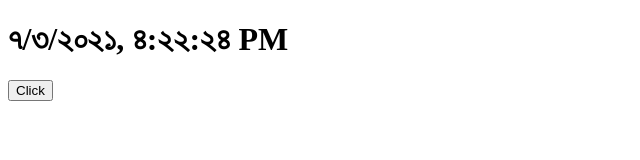
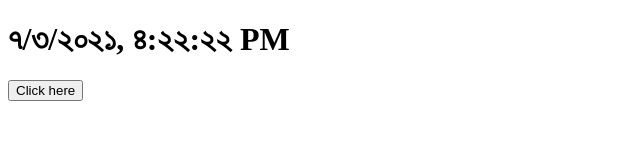
Before and after one commit to asadsanto10/react-basics, a React (Create React App) app: page / in a window 1280 px wide. Shown: the top 160 px of the page, without its empty margins (0-640 px from the left). Built offline with nearby package versions, Linux system fonts and the light colour scheme.

Commit message:
button component added

```diff
--- /dev/null
+++ b/src/component/Button.js
@@ -0,0 +1,23 @@
+import React from 'react';
+
+class Button extends React.Component {
+  shouldComponentUpdate(nextProps) {
+    const { change: currentChange, locale: currentLocale } = this.props;
+    const { change: nextChange, locale: nextLocale } = nextProps;
+    if (currentChange === nextChange && currentLocale === nextLocale) {
+      return false;
+    }
+    return true;
+  }
+
+  render() {
+    const { change, locale } = this.props;
+    return (
+      <button type="button" onClick={() => change(locale)}>
+        Click here
+      </button>
+    );
+  }
+}
+
+export default Button;
--- a/src/component/Clock.js
+++ b/src/component/Clock.js
@@ -1,4 +1,5 @@
 import React from 'react';
+import Button from './Button';
 
 class Clock extends React.Component {
   // constructor(props){
@@ -6,7 +7,7 @@ class Clock extends React.Component {
   // 	this.state = {date: new Date()};
   // }
 
-  state = { date: new Date() };
+  state = { date: new Date(), locale: 'bn-Bd' };
 
   componentDidMount() {
     this.clockTimer = setInterval(() => this.tick(), 1000);
@@ -16,9 +17,11 @@ class Clock extends React.Component {
     clearInterval(this.clockTimer);
   }
 
-  handleclick() {
-    console.log('This is click');
-  }
+  handleclick = (locale) => {
+    this.setState({
+      locale,
+    });
+  };
 
   tick() {
     this.setState({
@@ -27,15 +30,19 @@ class Clock extends React.Component {
   }
 
   render() {
-    const { date } = this.state;
+    const { date, locale } = this.state;
+    let button;
+    if (locale === 'bn-Bd') {
+      button = <Button change={this.handleclick} locale="en-US" />;
+    } else {
+      button = <Button change={this.handleclick} locale="bn-Bd" />;
+    }
     return (
       <div>
         <h1 className="heading">
-          <span>{date.toLocaleString('bn-BD')}</span>
+          <span>{date.toLocaleString(locale)}</span>
         </h1>
-        <button type="button" onClick={this.handleclick}>
-          Click
-        </button>
+        {button}
       </div>
     );
   }
```
Also changed, not shown: 1 other file (tests, documents, lock files or other folders).
